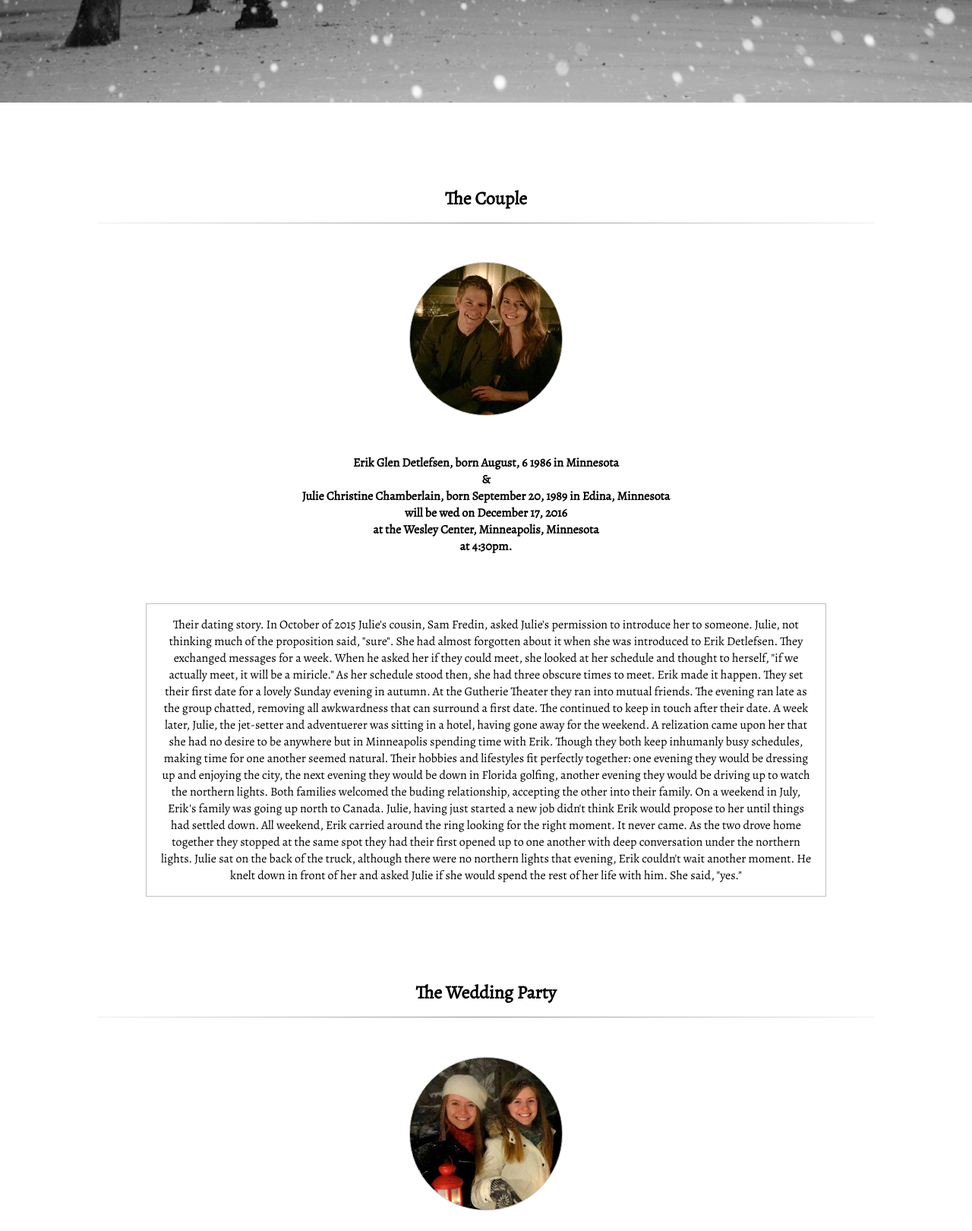
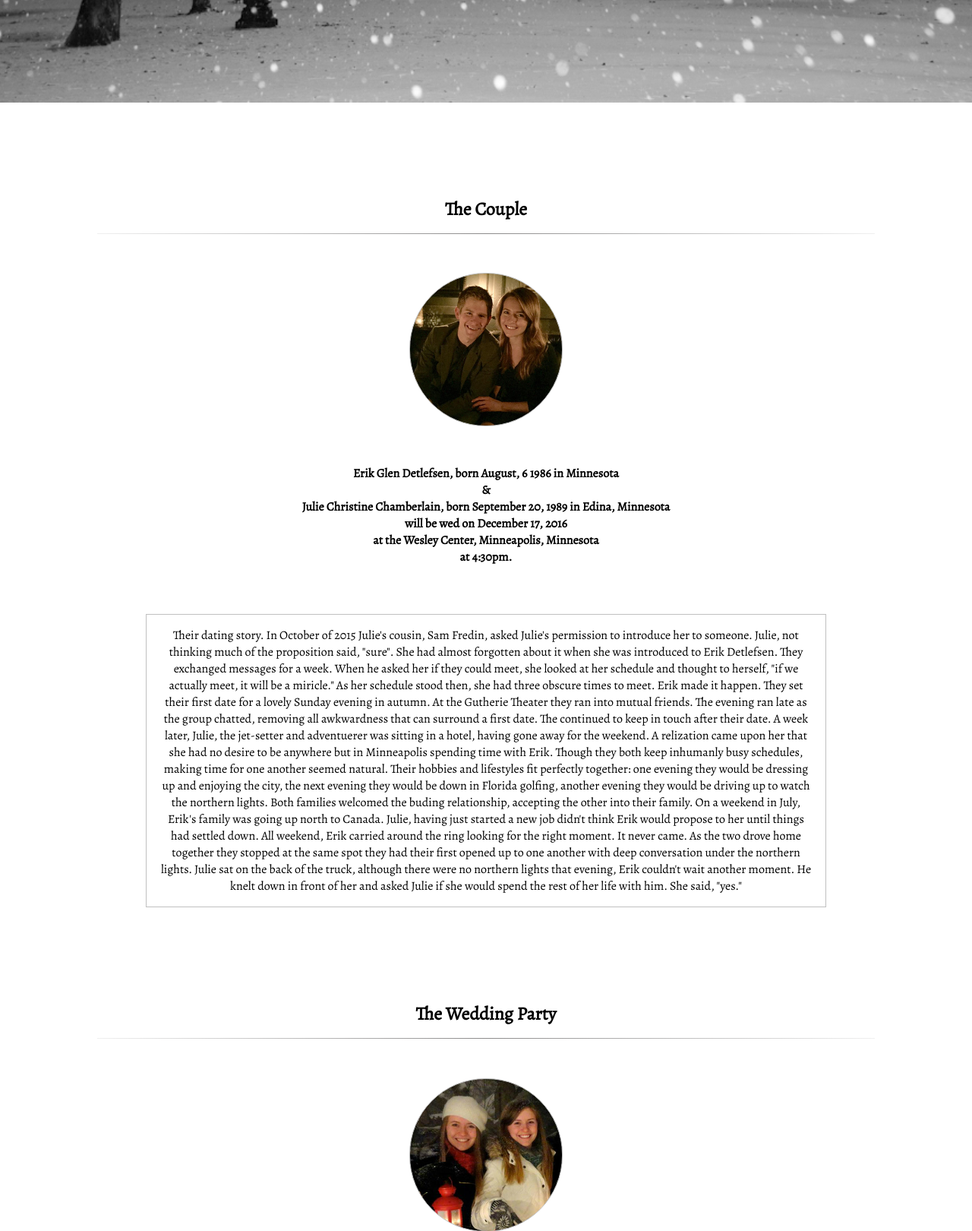
Before and after one commit to aadams22/j_and_e, a PHP site: page /index.html in a window 1280 px wide. Shown: the part 694-2314 px from the top of the page at 76% size. Run offline with PHP 8.4, Linux system fonts and the light colour scheme; some libraries are stand-ins or nearby versions.

Commit message:
correcting padding on h2

```diff
--- a/css/main.css
+++ b/css/main.css
@@ -22,8 +22,6 @@ header > ul { padding: .5em 0; }
 header > ul > li { padding: 0 .25em; }
 li { list-style: none;  display: inline-block; }
 
-/*li:nth-of-type(1),li:nth-of-type(2) { display: inline-block; text-align: left; }
-li:nth-of-type(4), li:nth-of-type(5) { display: inline-block; text-align: left; }*/
 
 section:nth-of-type(1) { padding-top: 29px; }
 
@@ -35,7 +33,7 @@ footer	{
 
 
 h1 { color: #be0000; }
-h2 { padding-top: 46px; }
+h2 { padding-top: 60px; }
 h3 {
 	color: #fbf0f0;
 	font-size: 2.5em;
```
